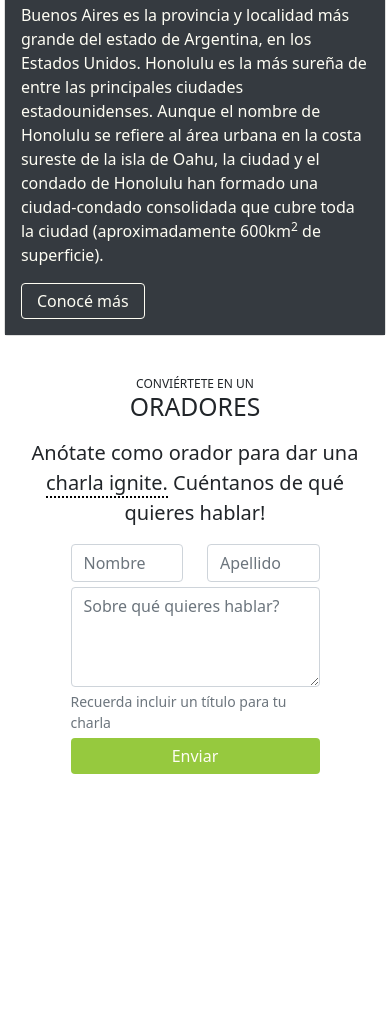
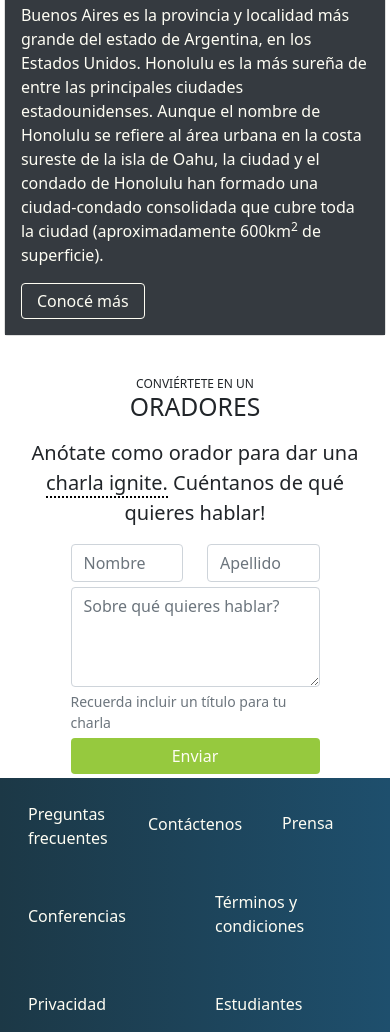
Before and after one commit to MGN97/Tp-integrador-front-end, a website: page index.html in a window 390 px wide. Shown: the part 2274-3306 px from the top of the page. Before the commit the page ends 3048 px from the top, so only its background shows below. Drawn offline with nearby package versions, Linux system fonts and the light colour scheme.

Commit message:
Termine sitio responsivo para escritorio

```diff
--- a/index.html
+++ b/index.html
@@ -141,7 +141,33 @@
         </div>
     </div>
 
-
+    <div class="footer">
+        <div class="container">
+            <div id="color-nav" class="row g-2 g-lg-3">
+                <div class="col">
+                    <div class="p-3">Preguntas frecuentes</div>
+                </div>
+                <div class="col">
+                    <div class="p-3 centrar">Contáctenos</div>
+                </div>
+                <div class="col">
+                    <div class="p-3 centrar">Prensa</div>
+                </div>
+                <div class="col">
+                    <div class="p-3 centrar">Conferencias</div>
+                </div>
+                <div class="col">
+                    <div class="p-3">Términos y condiciones</div>
+                </div>
+                <div class="col">
+                    <div class="p-3 centrar">Privacidad</div>
+                </div>
+                <div class="col">
+                    <div class="p-3 centrar">Estudiantes</div>
+                </div>
+            </div>
+        </div>
+    </div>
 
 
 </body>
```
